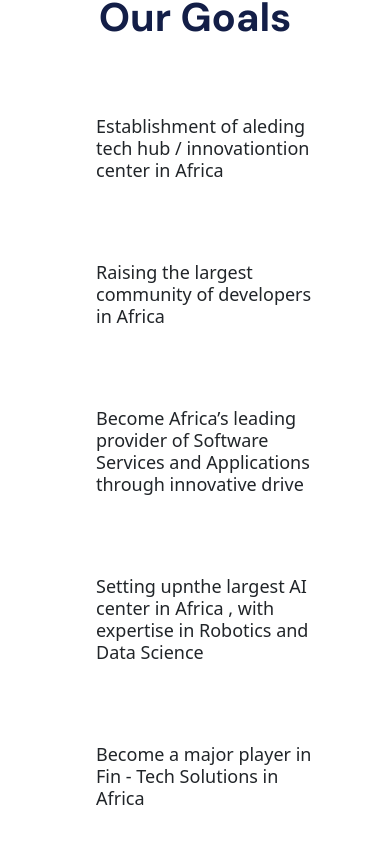
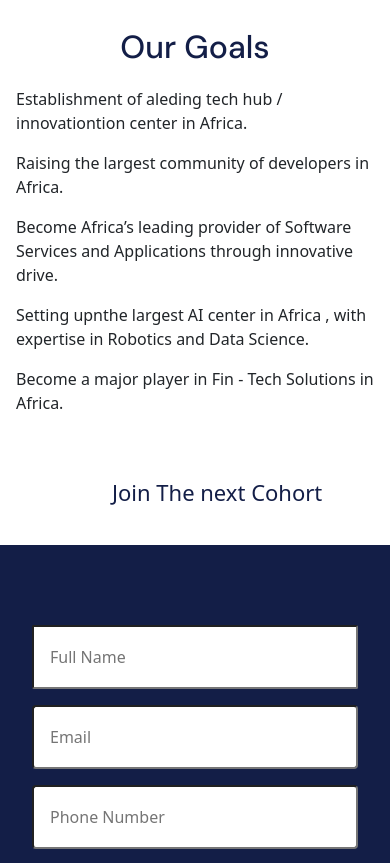
Before and after one commit to Oxygene1/nupat_web_2, a React (Create React App) app: page /About-us in a window 390 px wide. Shown: the part 4174-5037 px from the top of the page. Built offline with nearby package versions, Linux system fonts and the light colour scheme.

Commit message:
links to socials added

```diff
--- a/src/About/AboutBody.jsx
+++ b/src/About/AboutBody.jsx
@@ -79,8 +79,15 @@ margin-left:5%;
 
 `
 const EllipsecontainLast= styled.div`
-width: 100%;
-margin:0 auto;
+width: 95%;
+margin-left: auto;
+margin-right: auto;
+// padding:1rem;
+@media (max-width:786px){
+  width: 100%;
+  // margin-right:auto;
+  // margin-left: auto;
+}
 `
 const About1 = styled.div`
 width: 90%;
@@ -144,19 +151,43 @@ font-style: normal;
 font-weight: 700;
 font-size: 40px;
 line-height: 52px;
+@media (max-width:786px){
+  ont-style: normal;
+  font-weight: 500;
+  font-size: 32px;
+  line-height: 22px;
+  margin-bottom: 0;
+  margin-top:2rem;
+  padding: .8rem;
+}
 `
 const Imagediv = styled.div`
 width:100%
 `
 const OrderedList =styled.ul`
 width: 100%;
+display: block;
 @media (max-width:786px){
-  list-style-type:none;
-  line-height:18px;
-  font-size:22px;
-  max-width: 100%;
-  // margin-left:auto;
-  // margin-right: auto;
+  display: none;
+}
+`
+const AboutUsli = styled.li`
+@media(max-width:786px){
+padding: .5rem;
+margin: 0 0 0 0;
+line-height: 30px;
+font-size:20px;
+width: 100%;
+
+}
+
+`
+const MobileListdiv =styled.div`
+display: none;
+@media (max-width:786px){
+  display:block;
+  width: 100%;
+  padding: 1rem;
 }
 `
 // useEffect(() => {
@@ -175,7 +206,7 @@ width: 100%;
       <div>
 
 
-      <div className="myContainer">
+      <div>
       <div className='AboutMainIMGDIV'>
 
       </div>
@@ -243,14 +274,25 @@ width: 100%;
 
       </div>
       <EllipsecontainLast>
+      {/* <div> */}
+
             <Otherh2>Our Goals</Otherh2>
-            <OrderedList className='orderList' style={{fontSize:'18px'}}>
-              <li>Establishment of aleding tech hub / innovationtion center in Africa </li>
-              <li>Raising the largest community of developers in Africa</li>
-              <li>Become Africa’s leading provider of Software Services and Applications through innovative drive</li>
-              <li>Setting upnthe largest AI center in Africa , with expertise in Robotics and Data Science</li>
-              <li>Become  a major player in Fin - Tech Solutions in Africa</li>
+            <OrderedList style={{fontSize:'18px'}}>
+              <AboutUsli>Establishment of aleding tech hub / innovationtion center in Africa </AboutUsli>
+              <AboutUsli>Raising the largest community of developers in Africa</AboutUsli>
+              <AboutUsli>Become Africa’s leading provider of Software Services and Applications through innovative drive</AboutUsli>
+              <AboutUsli>Setting upnthe largest AI center in Africa , with expertise in Robotics and Data Science</AboutUsli>
+              <AboutUsli>Become  a major player in Fin - Tech Solutions in Africa</AboutUsli>
             </OrderedList>
+            <MobileListdiv>
+            <p>Establishment of aleding tech hub / innovationtion center in Africa.</p>
+            <p>Raising the largest community of developers in Africa.</p>
+            <p>Become Africa’s leading provider of Software Services and Applications through innovative drive.</p>
+            <p> Setting upnthe largest AI center in Africa , with expertise in Robotics and Data Science.</p>
+            <p>Become a major player in Fin - Tech Solutions in Africa.</p>
+
+            </MobileListdiv>
+      {/* </div> */}
         </EllipsecontainLast>
 
       <div>
--- a/src/Screen/App.css
+++ b/src/Screen/App.css
@@ -893,14 +893,13 @@ width: 100%;
     margin-top: 5vw;
     margin-left: -90vw;
     width: 80vw;
-
-
-  }
-}
-
-
+  }
+}
 
 @media screen and (max-width: 786px) {
+  .servicesDisplay2{
+    padding-top: 2rem;
+  }
   .play-panel{
     top: 55vw;
   }
@@ -936,9 +935,14 @@ width: 100%;
 
 
   }
+  .orderList{
+    width: 100%;
+  }
   .orderList li{
-    padding: 1rem;
+    /* padding: 1rem; */
     line-height: 22px;
+    font-size: 18px;
+    width: 100%;
     /* margin-bottom: -1rem; */
   }
   .textIntro h1{
--- a/src/Screen/FirstCarousel.css
+++ b/src/Screen/FirstCarousel.css
@@ -38,6 +38,7 @@ body {
 }
 .newsletterInput{
   padding: .5rem;
+  width: 100%;
   outline-style: none;
   border-style: none;
 }
--- a/src/components/Carousel.css
+++ b/src/components/Carousel.css
@@ -13,13 +13,13 @@
     max-width: 100%;
    }
 
-   body{
+   /* body{
      margin:0;
      padding: 0;
      font-family: DM Sans, sans-serif;
      line-height: 1.6;
      font-weight: 400;
-   }
+   } */
 
 
 .carouselContainer{
--- a/src/components/Footer.jsx
+++ b/src/components/Footer.jsx
@@ -202,7 +202,6 @@ function Footer() {
         </Uldiv>
         <Uldiv>
         <Mainul style={{textAlign:'center'}}>
-          <li>About</li>
           <li>
             <Link to="/About-us">About Us</Link>
           </li>
@@ -218,10 +217,10 @@ function Footer() {
           <li>Contact +2348031958586, +2347081475750</li>
           <Socialli>
             <Socialdiv>
-            <FaceBook type='image' src={Facebook}/>
-            <Linkedinn type='image' src={Linkedin}/>
-            <Insta type='image' src={Instagram}/>
-            <Tweet type='image' src={Twitter}/>
+            <a href='https://www.facebook.com/nupattechnologies/'><FaceBook type='image' src={Facebook}/></a>
+             <a href='https://www.linkedin.com/company/nupat-technologies/'><Linkedinn type='image' src={Linkedin}/></a>
+            <a href='https://www.instagram.com/invites/contact/?utm_source=ig_contact_invite&utm_medium=user_system_sheet&utm_content=nkedc9z'> <Insta type='image' src={Instagram}/></a>
+            <a href='https://twitter.com/NupatOfficial?s=09'><Tweet type='image' src={Twitter}/></a>
             </Socialdiv>
 
           </Socialli>
--- a/src/components/FormBody.jsx
+++ b/src/components/FormBody.jsx
@@ -82,6 +82,8 @@ function FormBody() {
     margin-top: 10rem;
     line-height:20px;
     font-size:20px;
+    margin-left:2rem;
+
   }
 
   `
--- a/src/components/Header.jsx
+++ b/src/components/Header.jsx
@@ -25,7 +25,7 @@ function Header() {
         {/* <nav> */}
 
 
-          <NavLink exact activeClassName="active" className="active-link1" to="/">Home</NavLink>
+          <NavLink exact activeClassName="active" to="/">Home</NavLink>
           <NavLink to="/About-us">About Us</NavLink>
           <NavLink to="/code-camp">Code Camp</NavLink>
           <NavLink to="/IT-Services">IT <span>Services</span></NavLink>
--- a/src/components/Services.jsx
+++ b/src/components/Services.jsx
@@ -46,13 +46,16 @@ const Services = () => {
   const Servicediv =styled.div`
   // margin-top:2rem;
   @media (max-width:786px){
-   margin-top:1rem;
+   margin-top:2rem;
   }
   `
   const ServicesImage =styled.svg`
   color:#131E47;
   width: 5rem;
   height:5rem;
+  @media (max-width:786px){
+    margin-top:2rem;
+   }
 
   `
   useDocumentTitle("Our Services")
@@ -147,8 +150,6 @@ const Services = () => {
           </div>
 
       </Servicediv>
-
-
 
         </div>
         <div className='servicesDisplay2'>
--- a/src/components/joinusCarousel.jsx
+++ b/src/components/joinusCarousel.jsx
@@ -266,7 +266,7 @@ const CarouselOne = () => {
         <div className="firstnewsletter">
           <InnerNewsletter>
             <NewsletterInputdiv>
-                <input className="newsletterInput" type="text" placeholder="Send Us an email" />
+                <input className="newsletterInput" type="text" placeholder="Subscribe to our newsletter"/>
             </NewsletterInputdiv>
             <Newsletterbtndiv>
             <Newsletterbtn2>Send</Newsletterbtn2>
@@ -276,7 +276,7 @@ const CarouselOne = () => {
         <SecondNewsLetterdiv>
           <InnerNewsletter2>
             <NewsletterInputdiv2>
-                <NewsletterInput type="text" placeholder="Send Us an email" />
+                <NewsletterInput type="text" placeholder="Subscribe to our newsletter"/>
             </NewsletterInputdiv2>
             <Newsletterbtndiv2>
 
--- a/src/secondCard/SecondCard.css
+++ b/src/secondCard/SecondCard.css
@@ -72,9 +72,9 @@
  body {
   width: 100%;
   font-weight: 500;
-  display: flex;
+  /* display: flex;
   justify-content: center;
-  align-items: center;
+  align-items: center; */
   /* margin-left: 50px; */
 
 }
```
